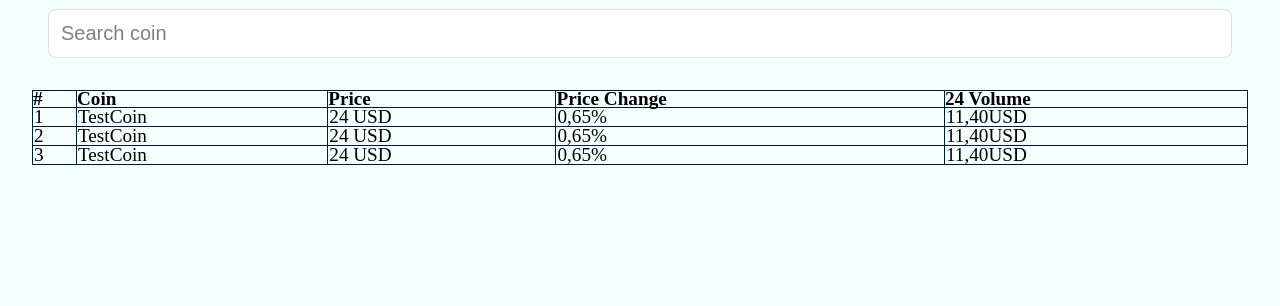
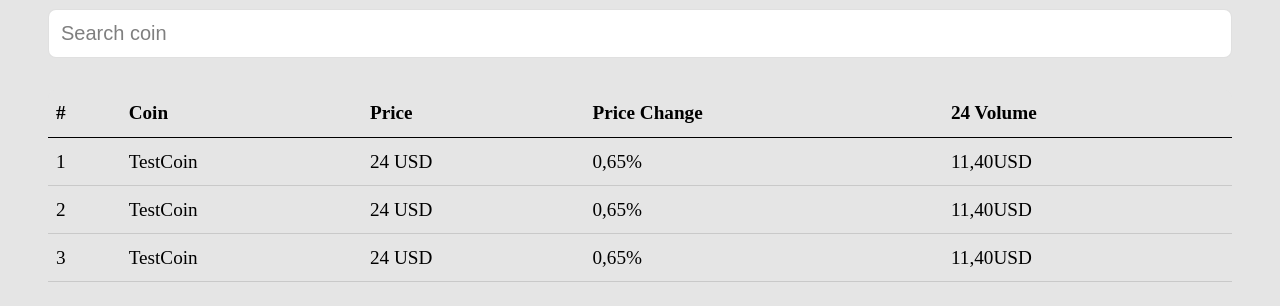
Before and after one commit to dudziema/Coin-Select-App, a Vue app: page / in a window 1280 px wide. Shown: the top 306 px of the page. Built offline with nearby package versions, Linux system fonts and the light colour scheme.

Commit message:
stylization of coin table

```diff
--- a/src/components/CoinTable.vue
+++ b/src/components/CoinTable.vue
@@ -43,24 +43,31 @@ export default {
 </script>
 <style lang="sass" scoped>
 // color pallet
-$mint-cream: #F4FFFD
-$oxford-blue: #011936
-$black-coral: #465362
-$naples-yellow: #F9DC5C
-$red-crayola:#ED254E
+$grey: #e5e5e5
 
+
+.container__table--element
+    position: relative
+    width:100%
+    display: flex
 
     table
         width:100%
         max-width: 100%
         margin-bottom:20px
-    background-color: $mint-cream
+        background-color: $grey
         border-spacing: 0
+        overflow:hidden
         border-collapse: collapse
+
         display: table
-    border-color: $oxford-blue
         border-spacing: 2px
-    border: 1px solid $oxford-blue
+        margin: 0 1rem 0 1rem
+
+    thead
+        background-color: $grey
+        color: black
+        height: 2rem
 
     tbody
         display: table-row-group
@@ -71,14 +78,22 @@ tr
         display: table-row
         vertical-align: inherit
         border-color: inherit
-    border: 1px solid $oxford-blue
+        height: 3rem
+
     th
         text-align: left
-    padding:0
-    border: 1px solid $oxford-blue
+        padding:0.5rem
+        border-bottom: 1px solid black
+
+    th:nth-child(1)
+        border-radius: 0.5rem 0 0 0.5rem
+
+    th:nth-child(5)
+        border-radius:  0 0.5rem 0.5rem 0
 
     td
         display: table-cell
         vertical-align: inherit
-    border: 1px solid $oxford-blue
+        padding:0.5rem
+        border-bottom: 1px solid rgba(0,0,0,.12)
 </style>
--- a/src/components/SearchBar.vue
+++ b/src/components/SearchBar.vue
@@ -1,7 +1,6 @@
 <template>
   <div class="container__searchbar--input">
     <input id="searchbar" type="text" placeholder="Search coin" />
-
   </div>
 </template>
 <script>
@@ -10,25 +9,17 @@ export default {
 };
 </script>
 <style lang="sass" scoped>
-// color pallet
-$mint-cream: #F4FFFD
-$oxford-blue: #011936
-$black-coral: #465362
-$naples-yellow: #F9DC5C
-$red-crayola:#ED254E
-
 
 .container__searchbar--input
     position: relative
     width:100%
     display: flex
 
-
     input
       width:100%
       margin: 0 1rem 0 1rem
       padding: 12px 12px
-      color: $black-coral
+      color: black
       border: 1px solid rgba(0,0,0,.12)
       border-radius: 8px
       transition: .15s all ease-in-out
--- a/src/views/HomePage.vue
+++ b/src/views/HomePage.vue
@@ -22,19 +22,7 @@ export default {
 </script>
 <style lang="sass">
 // color pallet
-$mint-cream: #F4FFFD
-$oxford-blue: #011936
-$black-coral: #465362
-$naples-yellow: #F9DC5C
-$red-crayola:#ED254E
-
-
-
-
-%containers
-  background-color: $oxford-blue
-  border-radius: 18px
-  position:relative
+$grey: #e5e5e5
 
 
 *,
@@ -48,7 +36,7 @@ body
   font-weight:400
   line-height:1rem
   margin:0
-  background-color: $mint-cream
+  background-color: $grey
 
 body::before
   content:""
@@ -58,7 +46,7 @@ body::before
   height:100%
   width:100%
   z-index:-1
-  background-color: $mint-cream
+  background-color: $grey
 
 
 .container__table
@@ -84,7 +72,7 @@ h1
   margin-top: 0rem
   margin-bottom: 0.5rem
   text-align: center
-  color: $mint-cream
+  color: $grey
 
 
 
@@ -95,5 +83,5 @@ h2
 
 p
   text-align: center
-  color: $mint-cream
+  color: $grey
 </style>
```
Lines whose indentation alone changed are shown as unchanged.
